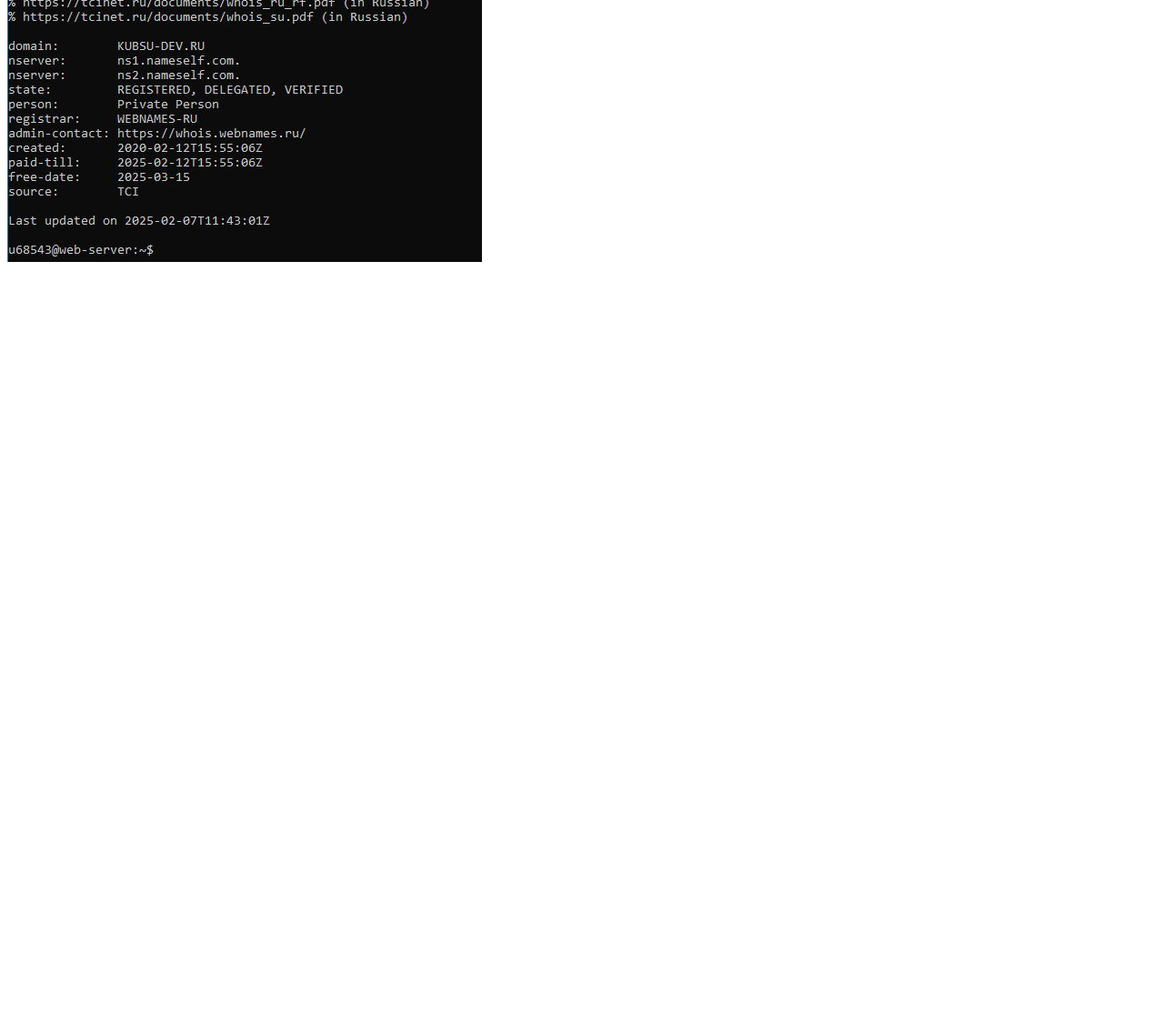
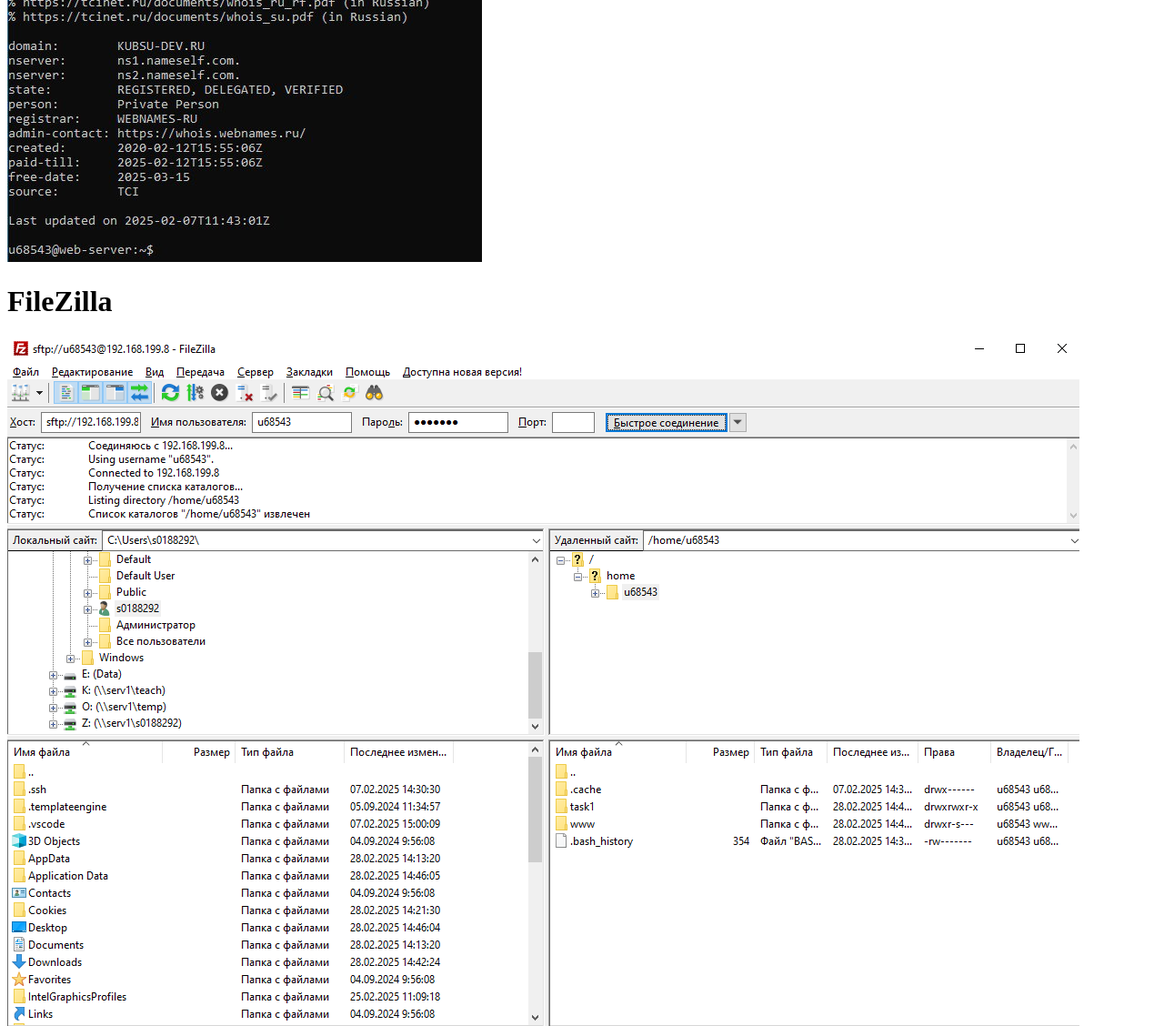
Before and after one commit to abolttus/task1, a plain HTML site: page index.html in a window 1280 px wide. Shown: the part 1077-2205 px from the top of the page at 91% size. Before the commit the page ends 1377 px from the top, so only its background shows below. Drawn offline with Linux system fonts and the light colour scheme.

Commit message:
Update index.html

```diff
--- a/index.html
+++ b/index.html
@@ -11,5 +11,7 @@
     <img src="nslookup.jpg">
     <h1>whois</h1>
     <img src="whois.jpg">
+    <h1> FileZilla</h1>
+    <img src="image.png">
 </body>
 </html>
```
